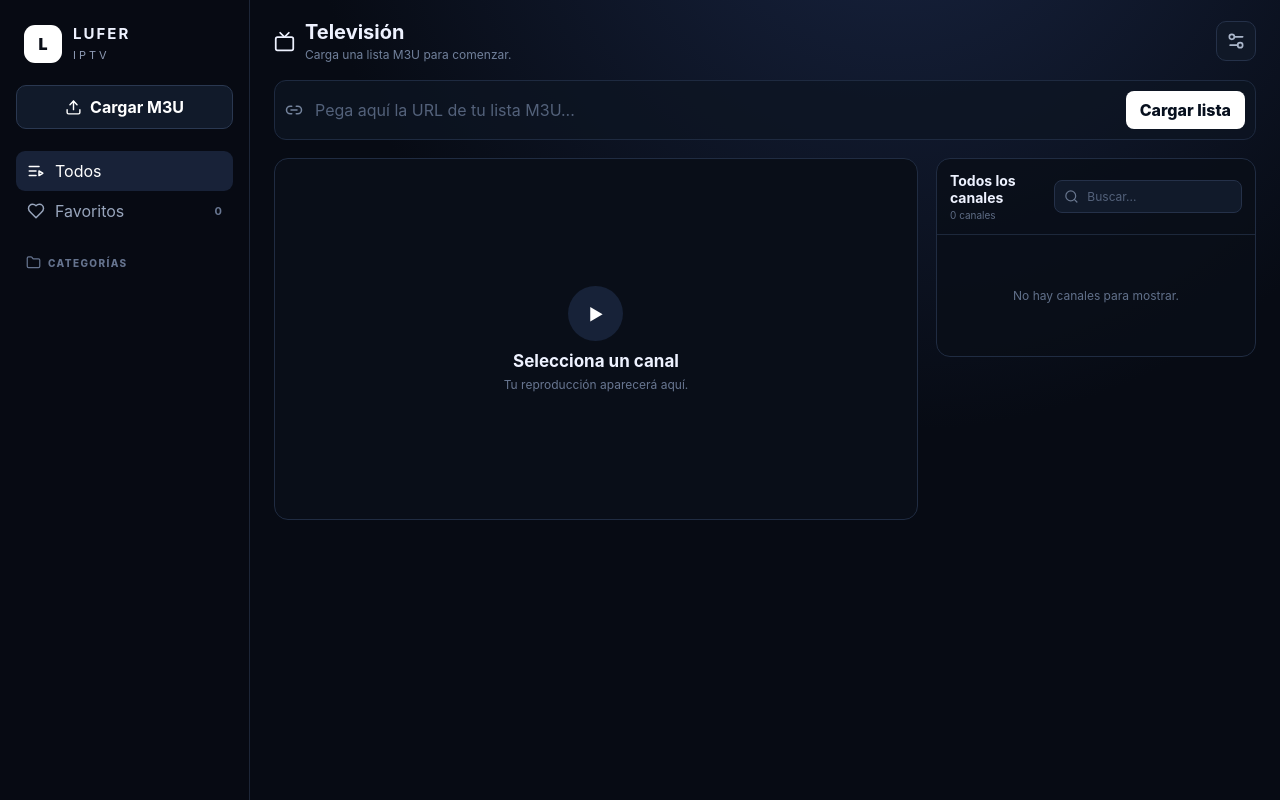
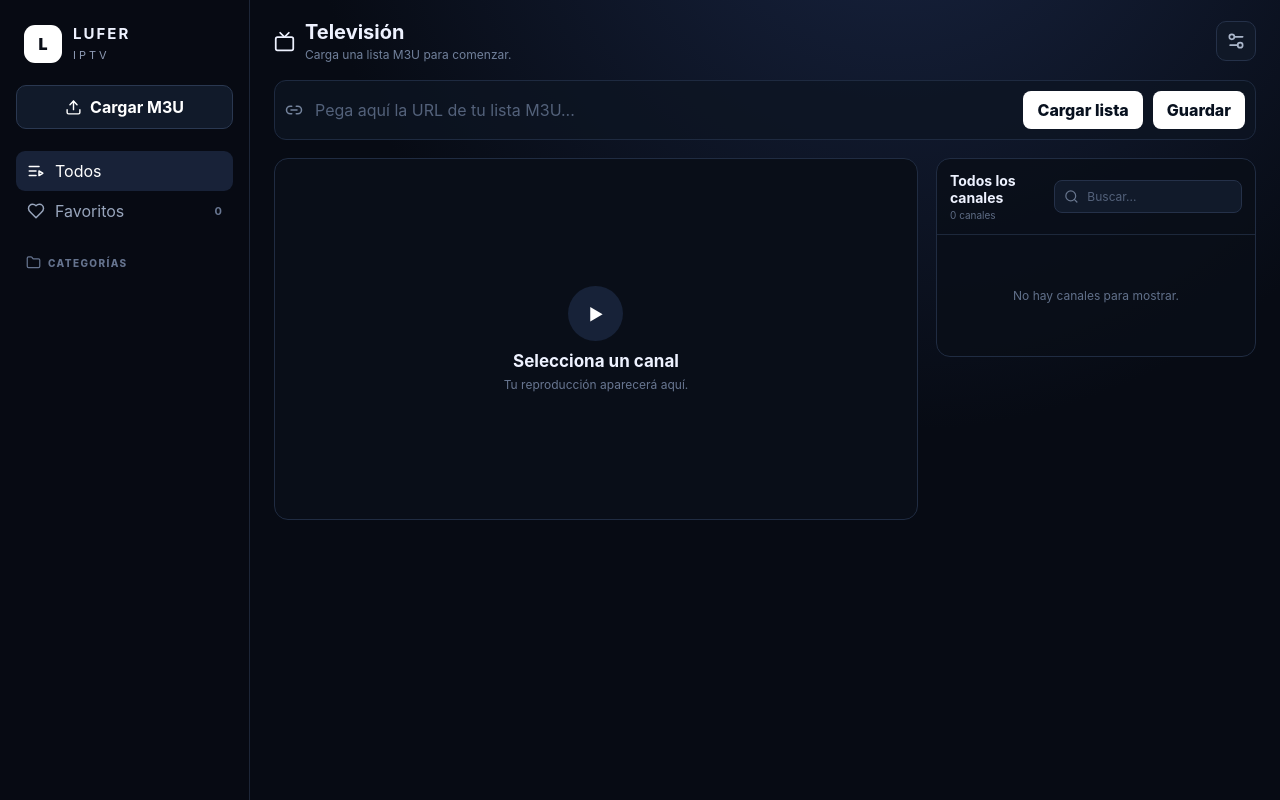
Before and after one commit to victorfa27/lufer-iptv, a React (Vite) app: page / in a window 1280 px wide. Built offline with nearby package versions, Linux system fonts and the light colour scheme.

Commit message:
Add functionality to save and delete lists

```diff
--- a/App.jsx
+++ b/App.jsx
@@ -10,9 +10,15 @@ export default function App() {
   const [selected, setSelected] = useState(null);
   const [activeGroup, setActiveGroup] = useState("all");
   const [showFavorites, setShowFavorites] = useState(false);
+
   const [favorites, setFavorites] = useState(
     () => new Set(JSON.parse(localStorage.getItem("lufer-favorites") || "[]"))
   );
+
+  const [savedLists, setSavedLists] = useState(
+    () => JSON.parse(localStorage.getItem("lufer-lists") || "[]")
+  );
+
   const [search, setSearch] = useState("");
   const [url, setUrl] = useState("");
   const [message, setMessage] = useState("Carga una lista M3U para comenzar.");
@@ -52,7 +58,6 @@ export default function App() {
     try {
       const text = await file.text();
       const parsed = parseM3U(text);
-
       setChannels(parsed);
       setSelected(parsed[0] || null);
       setActiveGroup("all");
@@ -71,15 +76,83 @@ export default function App() {
 
     try {
       const parsed = await parseM3UUrl(url.trim());
-
       setChannels(parsed);
       setSelected(parsed[0] || null);
       setActiveGroup("all");
       setShowFavorites(false);
+      setSearch("");
       setMessage(`${parsed.length} canales cargados desde la URL.`);
     } catch (error) {
       setMessage(
         error.message || "No se pudo cargar la URL. Puede requerir CORS."
+      );
+    }
+  }
+
+  function saveList() {
+    const value = url.trim();
+
+    if (!value) {
+      setMessage("Primero pega una URL M3U.");
+      return;
+    }
+
+    const existing = savedLists.find((item) => item.url === value);
+
+    if (existing) {
+      setMessage(`La lista "${existing.name}" ya está guardada.`);
+      return;
+    }
+
+    const name = window.prompt(
+      "Nombre para esta lista:",
+      `Lista ${savedLists.length + 1}`
+    );
+
+    if (!name?.trim()) return;
+
+    const next = [
+      ...savedLists,
+      {
+        id: crypto.randomUUID(),
+        name: name.trim(),
+        url: value,
+      },
+    ];
+
+    setSavedLists(next);
+    localStorage.setItem("lufer-lists", JSON.stringify(next));
+    setMessage(`Lista "${name.trim()}" guardada correctamente.`);
+  }
+
+  function deleteList(id) {
+    const item = savedLists.find((list) => list.id === id);
+    if (!item) return;
+
+    const confirmed = window.confirm(`¿Eliminar la lista "${item.name}"?`);
+    if (!confirmed) return;
+
+    const next = savedLists.filter((list) => list.id !== id);
+    setSavedLists(next);
+    localStorage.setItem("lufer-lists", JSON.stringify(next));
+    setMessage(`Lista "${item.name}" eliminada.`);
+  }
+
+  async function loadSavedList(item) {
+    setUrl(item.url);
+    setMessage(`Cargando "${item.name}"...`);
+
+    try {
+      const parsed = await parseM3UUrl(item.url);
+      setChannels(parsed);
+      setSelected(parsed[0] || null);
+      setActiveGroup("all");
+      setShowFavorites(false);
+      setSearch("");
+      setMessage(`${parsed.length} canales cargados desde "${item.name}".`);
+    } catch (error) {
+      setMessage(
+        error.message || "No se pudo cargar la lista guardada."
       );
     }
   }
@@ -94,6 +167,9 @@ export default function App() {
         showFavorites={showFavorites}
         setShowFavorites={setShowFavorites}
         onFile={loadFile}
+        savedLists={savedLists}
+        onLoadSaved={loadSavedList}
+        onDeleteSaved={deleteList}
       />
 
       <main className="main">
@@ -114,12 +190,23 @@ export default function App() {
         <section className="url-box">
           <form onSubmit={loadUrl}>
             <Link2 size={18} />
+
             <input
               value={url}
               onChange={(e) => setUrl(e.target.value)}
               placeholder="Pega aquí la URL de tu lista M3U..."
             />
+
             <button type="submit">Cargar lista</button>
+
+            <button
+              type="button"
+              className="save-list-button"
+              onClick={saveList}
+              disabled={!url.trim()}
+            >
+              Guardar
+            </button>
           </form>
         </section>
 
```
